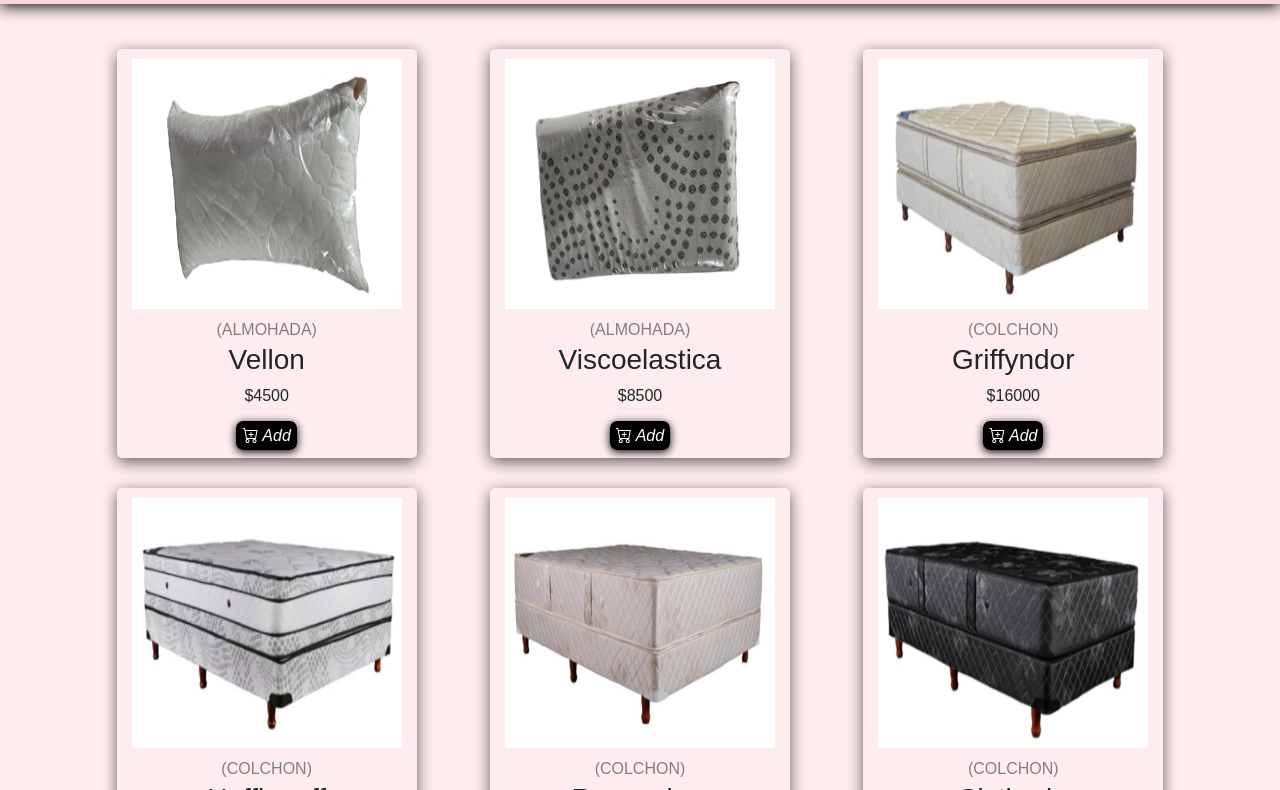
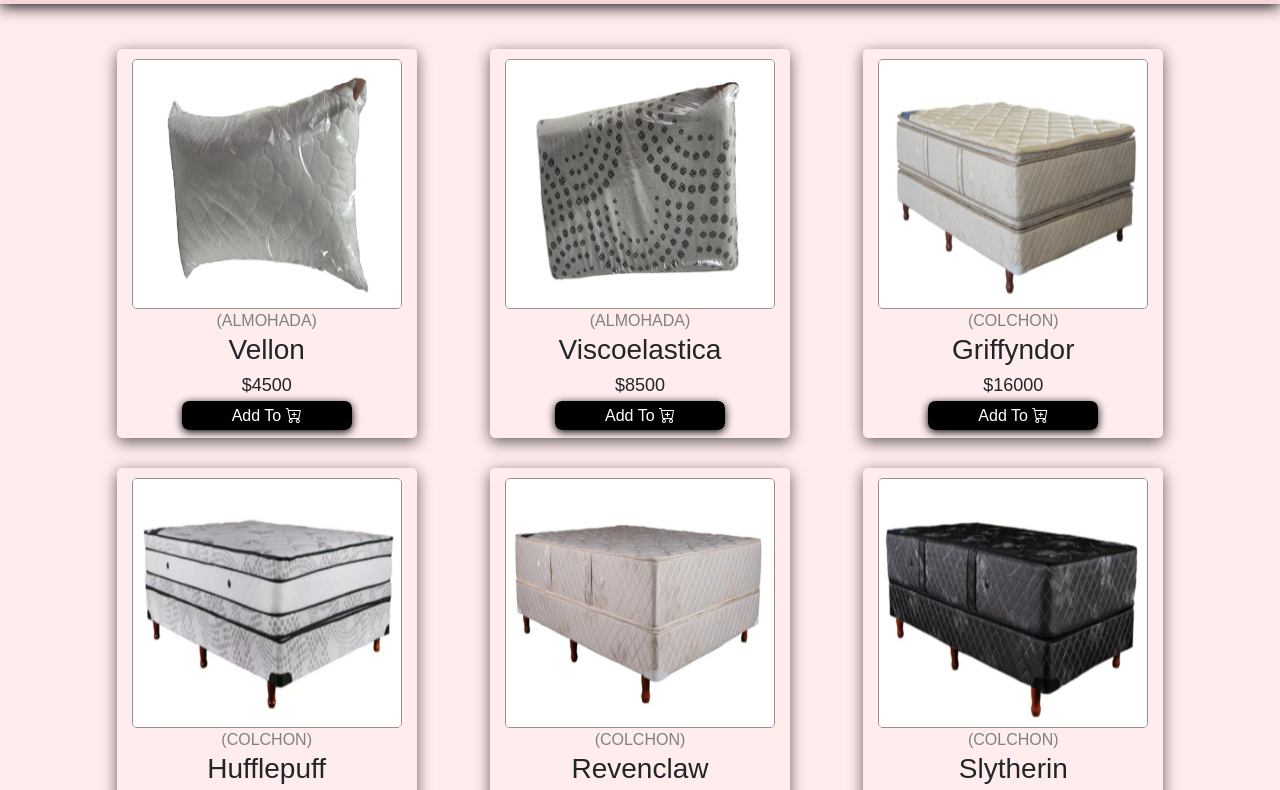
Before and after one commit to Agustin-Cascini/EntregaFinal-JS-AgustinCascini, a plain HTML site: page index.html in a window 1280 px wide. Shown: the part 112-902 px from the top of the page. Drawn offline with nearby package versions, Linux system fonts and the light colour scheme.

Commit message:
preEntrega3AgustinCascini

```diff
--- a/index.html
+++ b/index.html
@@ -32,6 +32,7 @@
                         <input class="form-control me-2 border border-danger-subtle" type="search" placeholder="Search" aria-label="Search">
                         <button class="btn btn-outline-dark bg-dark-subtle" type="submit">Search</button>
                     </form>
+                    <i id="navCart" class="bi bi-cart-fill nav-cart"></i>
                 </div>
             </nav>
         </nav>
@@ -39,11 +40,13 @@
 
     <!-- Shop content -->
     <main>
-        <div id="shopContent" class="shop-content">
+        <div id="shopContainer" class="shop-container">
 
         </div>
 
+        <div id="modalContainer" class="modal-container">
 
+        </div>
     </main>
 
 
--- a/js/app.js
+++ b/js/app.js
@@ -1,29 +1,75 @@
-// document.addEventListener('DOMContentLoaded', printProducts());
-
-const shopContainer = document.getElementById('shopContent');
+const shopContainer = document.getElementById('shopContainer');
+const cardContainer = document.querySelector('.cardContainer');
+const navCart = document.getElementById('navCart');
+const modalContainer = document.getElementById('modalContainer');
 
 let carrito = [];
+
+const printProducts = () => {
 
     productsList.forEach((product) => {
         let productContainer = document.createElement('div');
         productContainer.className = 'cardContainer';
         productContainer.innerHTML = `
             <img src="${product.img}">
-        <h3><span class="categoria-producto">${product.categoria}</span><br>${product.nombre}</h3>
+            <span class="categoria-producto">${product.categoria}</span><br><h3>${product.nombre}</h3>
             <p class="product-price">$${product.precio}</p>
-        <i id="btnAddToCart" class="bi bi-cart-plus"> Add</i>
         `;
 
-    shopContainer.append(productContainer);
+        shopContainer.appendChild(productContainer);
 
-    const addToCart = document.getElementById('btnAddToCart');
-    addToCart.addEventListener('click', () => {
+        let buttonAdd = document.createElement('span');
+        buttonAdd.className = 'btn-add';
+        buttonAdd.innerHTML = `<span id="${product.id}" class="span-add">Add To <i class="bi bi-cart-plus"></i>`;
+
+        productContainer.append(buttonAdd);
+        // console.log(buttonAdd);
+
+
+        buttonAdd.addEventListener('click', () => {
             carrito.push({
+                id: product.id,
                 img: product.img,
-            id: product.id,
                 nombre: product.nombre,
                 precio: product.precio
             });
-    console.log(carrito);
+            // console.log(carrito);
         });
     });
+};
+
+
+navCart.addEventListener('click', () => {
+
+    const modalHeader = document.createElement('div');
+    modalHeader.className = 'modal-header';
+    modalHeader.innerHTML = `
+        <h2 class="modal-header-title"> Carrito </h2>
+        <i id="modal-header-btn" class="bi bi-x-circle-fill"></i>
+    `;
+
+    modalContainer.append(modalHeader);
+
+    // Asi lo creo el ejemplo del video.
+    // const modalButton = document.createElement('h1');
+    // modalButton.innerText = 'x';
+    // modalButton.className = 'modal-header-btn';
+
+    // modalHeader.append(modalButton);
+});
+
+
+
+
+
+const addToCart = (id) => {
+
+};
+
+
+
+
+
+
+
+document.addEventListener('DOMContentLoaded', printProducts());
--- a/js/stock.js
+++ b/js/stock.js
@@ -19,7 +19,7 @@
     id: 3,
     categoria: '(Colchon)',
     nombre: 'Griffyndor',
-    tipo: 'espuma',
+    tipo: 'Espuma',
     precio: 16000,
     img: '../img/colchonGriffyndorOk.jpg',
     cantidad: 1
@@ -28,7 +28,7 @@
     id: 4,
     categoria: '(Colchon)',
     nombre: 'Hufflepuff',
-    tipo: 'espuma',
+    tipo: 'Espuma',
     precio: 50000,
     img: '../img/colchonHufflepuffOk.jpg',
     cantidad: 1
@@ -37,7 +37,7 @@
     id: 5,
     categoria: '(Colchon)',
     nombre: 'Revenclaw',
-    tipo: 'espuma',
+    tipo: 'Espuma',
     precio: 58000,
     img: '../img/colchonRevenclawOk.jpg',
     cantidad: 1
@@ -46,7 +46,7 @@
     id: 6,
     categoria: '(Colchon)',
     nombre: 'Slytherin',
-    tipo: 'resorte',
+    tipo: 'Resorte',
     precio: 65000,
     img: '../img/colchonSlytherinOk.jpg',
     cantidad: 1
--- a/style.css
+++ b/style.css
@@ -39,16 +39,17 @@
 
 /* ----- PRODUCT CARDS ----- */
 
-.shop-content {
+.shop-container {
     display: flex;
     justify-content: space-around;
     flex-wrap: wrap;
-    margin: 30px 80px 0 80px;
+    margin: 30px 80px;
 }
 
 .cardContainer {
     box-shadow: 0 4px 15px 0 rgba(0, 0, 0, 0.6);
     max-width: 300px;
+    min-width: 200px;
     margin: 15px 0;
     padding: 10px 0;
     text-align: center;
@@ -57,37 +58,41 @@
 }
 
 .cardContainer img {
+    border: 1px solid rgba(0, 0, 0, 0.4);
+    border-radius: 5px;
     width: 90%;
     height: 250px;
 }
 
-
-.cardContainer span {
+.categoria-producto {
     color: grey;
     font-size: 16px;
     text-transform: uppercase;
 }
 
-.cardContainer i {
+.cardContainer h3 {
+    margin-bottom: 5px;
+}
+
+.cardContainer .span-add {
     border-radius: 7px;
     box-shadow: 0 2px 8px 0 black;
-    padding: 6px;
+    padding: 6px 50px;
     background-color: black;
     color: white;
+    cursor: pointer;
 }
 
-.cardContainer i:hover {
+.cardContainer .span-add:hover {
     color: rgb(255, 135, 155);
     font-size: 18px;
     transition: 0.3s;
 }
 
-.price {
-    font-size: 22px;
+.product-price {
+    margin-bottom: 5px;
+    font-size: 18px;
 }
-
-
-
 
 
 
```
Lines whose indentation alone changed are shown as unchanged.
